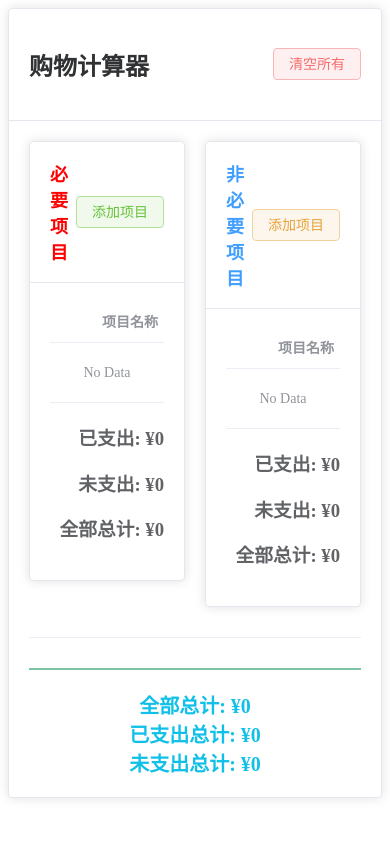
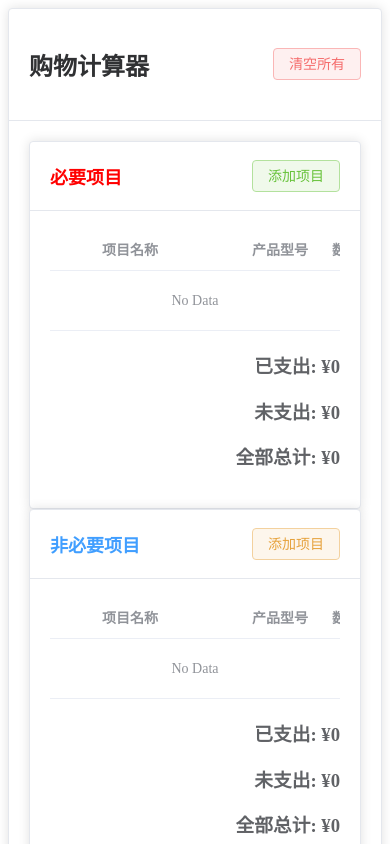
Before and after one commit to sxz799/shopping-calculator, a Vue app: page / in a window 390 px wide. Shown: the top 844 px of the page. Built offline with nearby package versions, Linux system fonts and the light colour scheme; no server answers.

Commit message:
feat(响应式布局): 改进移动端适配和表格样式
添加响应式断点处理，优化卡片和表格在不同屏幕尺寸下的显示
设置表格列最小宽度，防止内容挤压
新增移动端特定样式，提升小屏幕用户体验

```diff
--- a/src/App.vue
+++ b/src/App.vue
@@ -11,7 +11,7 @@
       </template>
 
       <el-row :gutter="20">
-        <el-col :span="12">
+        <el-col :xs="24" :sm="24" :md="12" :lg="12" :xl="12">
           <el-card class="item-card">
             <template #header>
               <div class="card-header">
@@ -29,7 +29,7 @@
                 </template>
               </el-table-column>
 
-              <el-table-column label="项目名称" prop="name" width="auto">
+              <el-table-column label="项目名称" prop="name" min-width="150px">
                 <template #default="{ row }">
                   <el-input v-model="row.name" placeholder="输入项目名称"></el-input>
                 </template>
@@ -81,7 +81,7 @@
           </el-card>
         </el-col>
 
-        <el-col :span="12">
+        <el-col :xs="24" :sm="24" :md="12" :lg="12" :xl="12">
           <el-card class="item-card">
             <template #header>
               <div class="card-header">
@@ -99,7 +99,7 @@
                 </template>
               </el-table-column>
 
-              <el-table-column label="项目名称" prop="name">
+              <el-table-column label="项目名称" prop="name" min-width="150px">
                 <template #default="{ row }">
                   <el-input v-model="row.name" placeholder="输入项目名称"></el-input>
                 </template>
--- a/src/style.css
+++ b/src/style.css
@@ -64,6 +64,87 @@ button:focus-visible {
   text-align: center;
 }
 
+.calculator-container {
+  width: 100%;
+  padding: 20px;
+  box-sizing: border-box;
+}
+
+.calculator-card {
+  width: 100%;
+  max-width: 1200px;
+  margin: 0 auto;
+}
+
+.card-header {
+  display: flex;
+  justify-content: space-between;
+  align-items: center;
+  flex-wrap: wrap;
+}
+
+.card-header h2 {
+  margin: 0;
+  flex-grow: 1;
+}
+
+.header-buttons {
+  margin-top: 10px;
+}
+
+.item-card {
+  margin-bottom: 20px;
+}
+
+.items-table {
+  width: 100% !important;
+}
+
+.section-total h3,
+.final-total-section h3 {
+  margin: 5px 0;
+}
+
+@media (max-width: 768px) {
+  .card-header {
+    flex-direction: column;
+    align-items: flex-start;
+  }
+
+  .header-buttons {
+    margin-top: 10px;
+    width: 100%;
+    display: flex;
+    justify-content: flex-end;
+  }
+
+  .header-buttons .el-button {
+    width: auto;
+  }
+
+  .el-table__header-wrapper,
+  .el-table__body-wrapper {
+    overflow-x: auto;
+  }
+
+  .el-table td,
+  .el-table th {
+    padding: 8px 0;
+  }
+
+  .el-table-column {
+    min-width: 100px;
+  }
+
+  .calculator-container {
+    padding: 10px;
+  }
+
+  .calculator-card {
+    padding: 10px;
+  }
+}
+
 @media (prefers-color-scheme: light) {
   :root {
     color: #213547;
```
